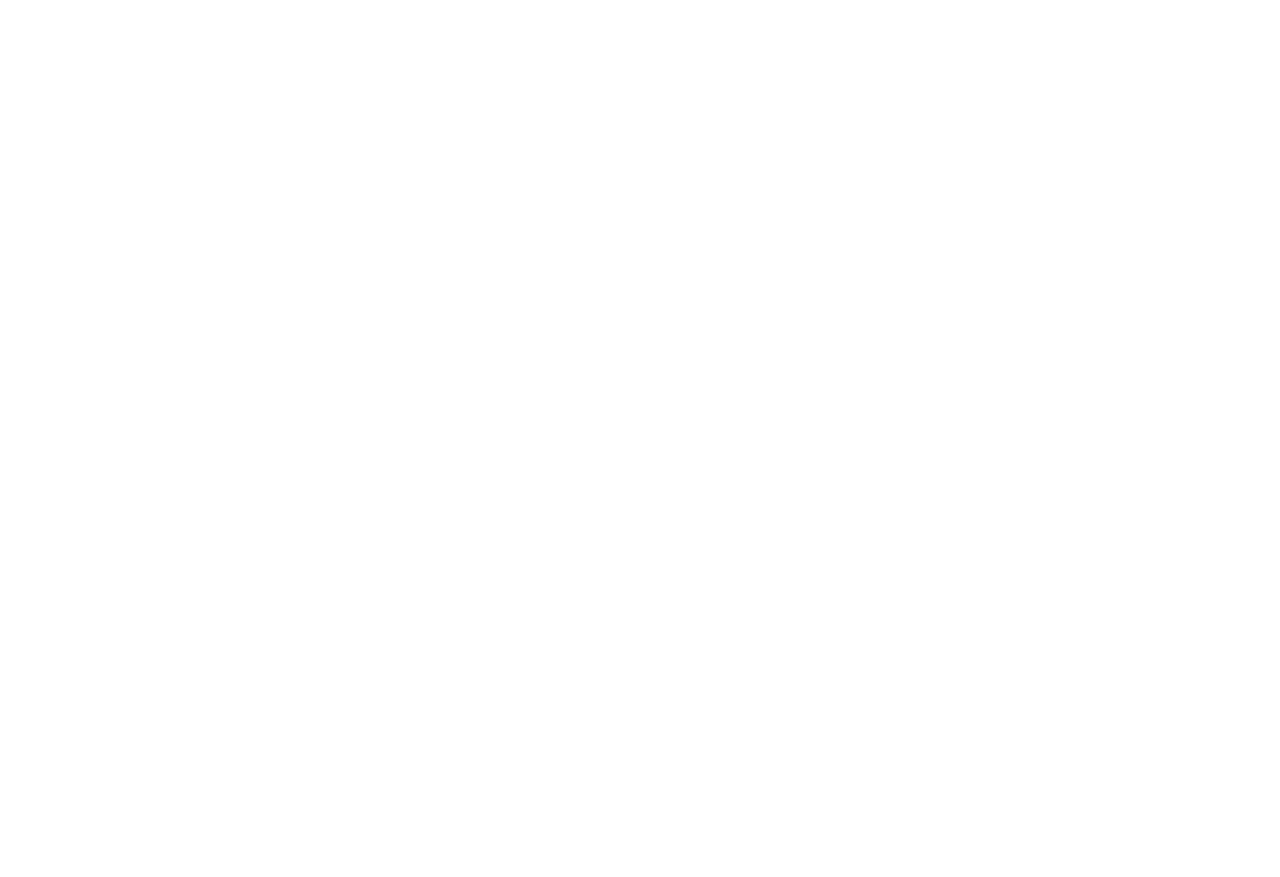
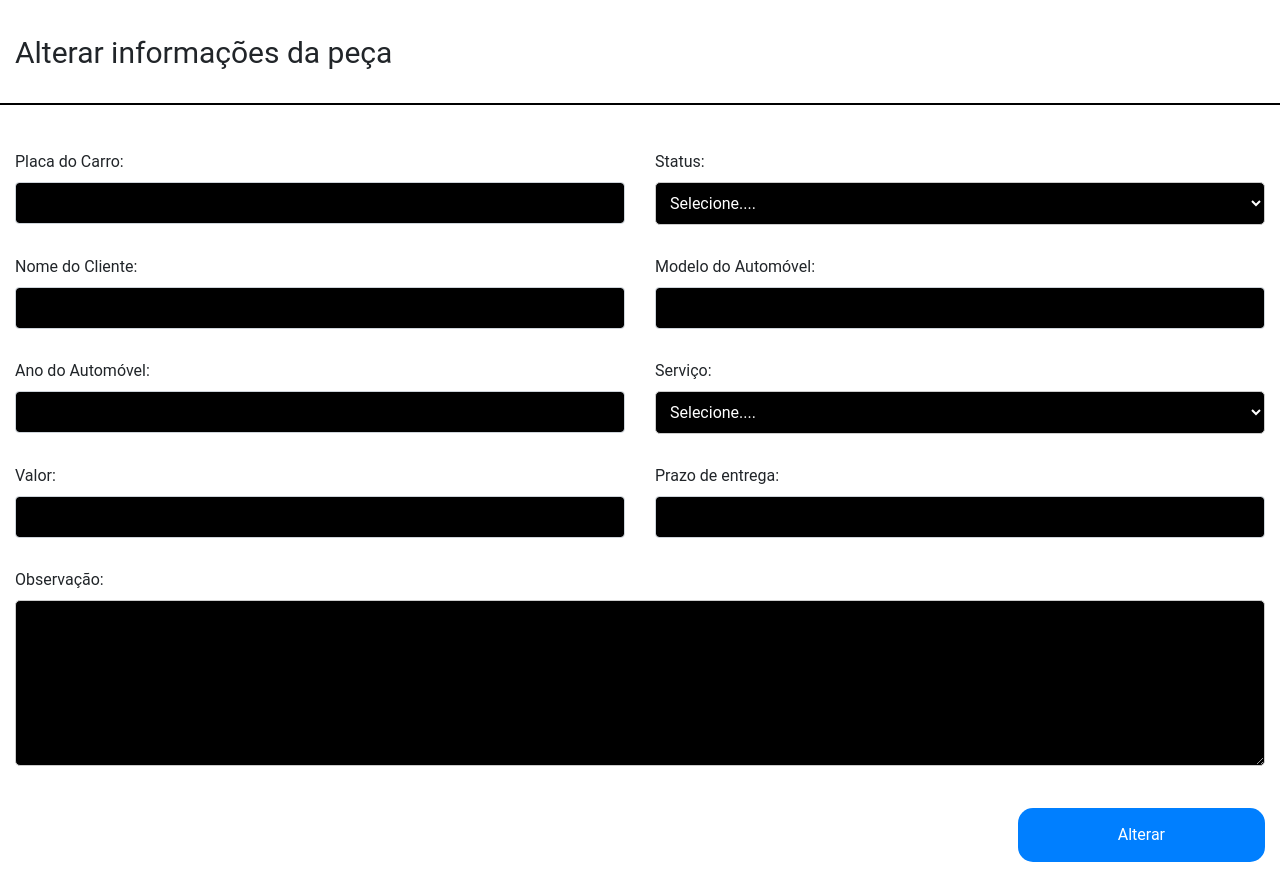
Before and after one commit to Allysson1/Sistema-Gerenciador-de-Oficinas, a PHP site: page /views/AlterarPeca.php in a window 1280 px wide. Before the commit the page is empty. Before the commit the page ends 800 px from the top, so only its background shows below. Run offline with PHP 8.4, Linux system fonts and the light colour scheme.

Commit message:
tela alterar peças

```diff
--- a/css/style.css
+++ b/css/style.css
@@ -397,3 +397,16 @@ a:hover {
 }
 
 /* Tela consulta de peças - Julio */
+
+
+/* Tela Alterar peças - Julio */
+.divHeaderAlterar {
+  padding: 30px 0 12px 0;
+  width: 100%;
+  border-bottom: 2px solid #000000;
+}
+
+.nameHeaderAlterar {
+  padding-left: 30px;
+  font-size: 30px;
+}
--- a/views/AlterarPeca.php
+++ b/views/AlterarPeca.php
@@ -0,0 +1,129 @@
+<!DOCTYPE html>
+<html lang="pt-br">
+<head>
+    <meta charset="UTF-8">
+    <meta http-equiv="X-UA-Compatible" content="IE=edge">
+    <meta name="viewport" content="width=device-width, initial-scale=1.0">
+    <link rel="stylesheet" href="../css/bootstrap.min.css">
+    <script src="../js/bootstrap.min.js"></script>
+    <link rel="stylesheet" href="../css/style.css" type="text/css">
+    <title>Alterar dados de peças </title>
+    <link rel="shortcut icon" type="imagex/png" href="../images/icon.volante.svg">
+</head>
+
+<body>
+
+
+
+    <main class="main-content">
+        <div class="row">
+            <div class="col-12 divHeaderAlterar">
+                <p class="nameHeaderAlterar">Alterar informações da peça</p>
+            </div>
+        </div>
+
+        <section class="section-content">
+            <form>
+                <div class="row">
+                    <div class="col-12" style="display: flex; margin-bottom: 30px; margin-top: 45px">
+                        <div class="col-6">
+                            <label for="username">Placa do Carro:</label>
+                            <input type="text" name="username" class="form-control campoDigitar">
+                        </div>
+                        <div class="col-6">
+                            <label for="nomeSelectStatus">Status:</label>
+                            <select name="select" class="selectStatus">
+                                <option value="#" selected disabled>Selecione....</option>
+                                <option value="valor2">Iniciando</option>
+                                <option value="valor2">Em andamento</option>
+                                <option value="valor3">Fianlizado</option>
+                            </select>
+                        </div>
+                    </div>
+
+                    <div class="col-12" style="display: flex; margin-bottom: 30px;">
+                        <div class="col-6">
+                            <label for="username">Nome do Cliente:</label>
+                            <input type="text" name="username" class="form-control campoDigitar">
+                        </div>
+                        <div class="col-6">
+                            <label for="username">Modelo do Automóvel:</label>
+                            <input type="text" name="username" class="form-control campoDigitar">
+                        </div>
+                    </div>
+
+                    <div class="col-12" style="display: flex; margin-bottom: 30px;">
+                        <div class="col-6">
+                            <label for="username">Ano do Automóvel:</label>
+                            <input type="text" name="username" class="form-control campoDigitar">
+                        </div>
+                        <div class="col-6">
+                            <label for="nomeSelectServico">Serviço:</label>
+                            <select name="select" class="SelectServico">
+                                <option value="#" selected disabled>Selecione....</option>
+                                <option value="valor2">Iniciando</option>
+                                <option value="valor2">Em andamento</option>
+                                <option value="valor3">Fianlizado</option>
+                            </select>
+                        </div>
+                    </div>
+
+                    <div class="col-12" style="display: flex; margin-bottom: 30px;">
+                        <div class="col-6">
+                            <label for="username">Valor:</label>
+                            <input type="text" name="username" class="form-control campoDigitar">
+                        </div>
+                        <div class="col-6">
+                            <label for="username">Prazo de entrega:</label>
+                            <input type="text" name="username" class="form-control campoDigitar">
+                        </div>
+                    </div>
+
+                    <div class="col-12" style="display: flex; margin-bottom: 20px;">
+                        <div class="col-12">
+                            <label for="username">Observação:</label>
+                            <textarea class="campoObservacoes" name="observacoes" rows="6" cols="50"></textarea>
+                        </div>
+                    </div>
+
+                    <div class="col-12 text-right">
+                        <button type="button" class="botaoOrdem" data-toggle="modal" data-target="#modalAlterarOrdemServico">
+                            Alterar
+                        </button>
+                    </div>
+                </div>
+
+            </form>
+        </section>
+
+    </main>
+
+    <!-- Modal de Alteração -->
+    <div class="modal fade" id="modalAlterarOrdemServico" tabindex="-1" role="dialog" aria-labelledby="myModalLabel" aria-hidden="true">
+        <div class="modal-dialog" role="document">
+            <div class="modal-content">
+                <div class="modal-header">
+                    <h5 class="modal-title" id="myModalLabel">Alterar Campos</h5>
+                    <button type="button" class="close" data-dismiss="modal" aria-label="Fechar">
+                        <span aria-hidden="true">&times;</span>
+                    </button>
+                </div>
+                <div class="modal-body">
+                    <form>
+
+
+
+
+
+                    </form>
+                </div>
+                <div class="modal-footer">
+                    <button type="button" class="btn btn-secondary" data-dismiss="modal">Fechar</button>
+                    <button type="button" class="btn btn-primary">Salvar Alterações</button>
+                </div>
+            </div>
+        </div>
+    </div>
+
+</body>
+</html>
--- a/views/ConsultaPeca.php
+++ b/views/ConsultaPeca.php
@@ -6,7 +6,7 @@
     <meta name="viewport" content="width=device-width, initial-scale=1.0">
     <link rel="stylesheet" href="../css/bootstrap.min.css" type="text/css">
     <link rel="stylesheet" href="../css/style.css" type="text/css">
-    <title>Serviço</title>
+    <title>Consultar Peças</title>
     <link rel="shortcut icon" type="imagex/png" href="../images/icon.volante.svg">
 </head>
 
```
Also changed, not shown: views/InfoPeca.php (deleted).
